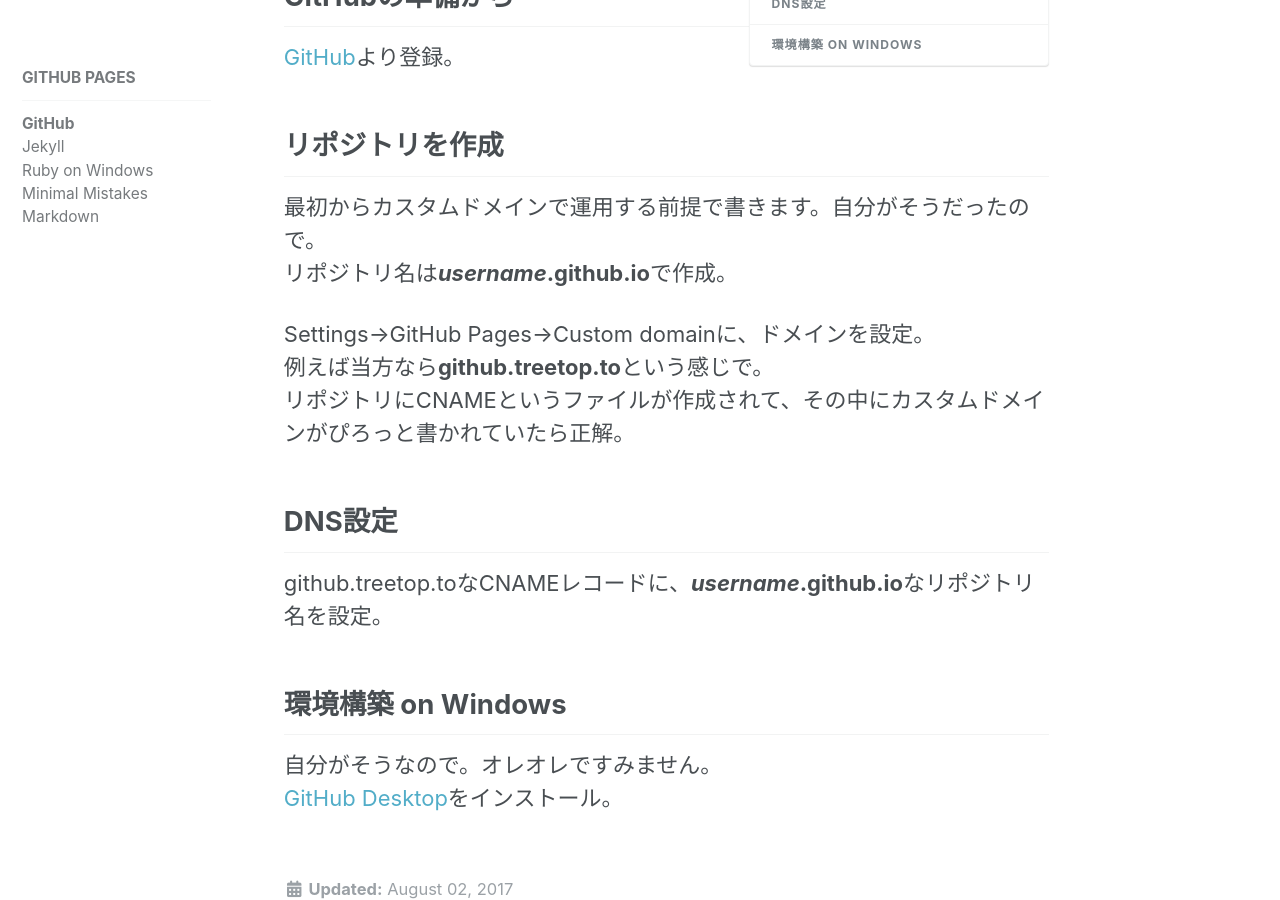
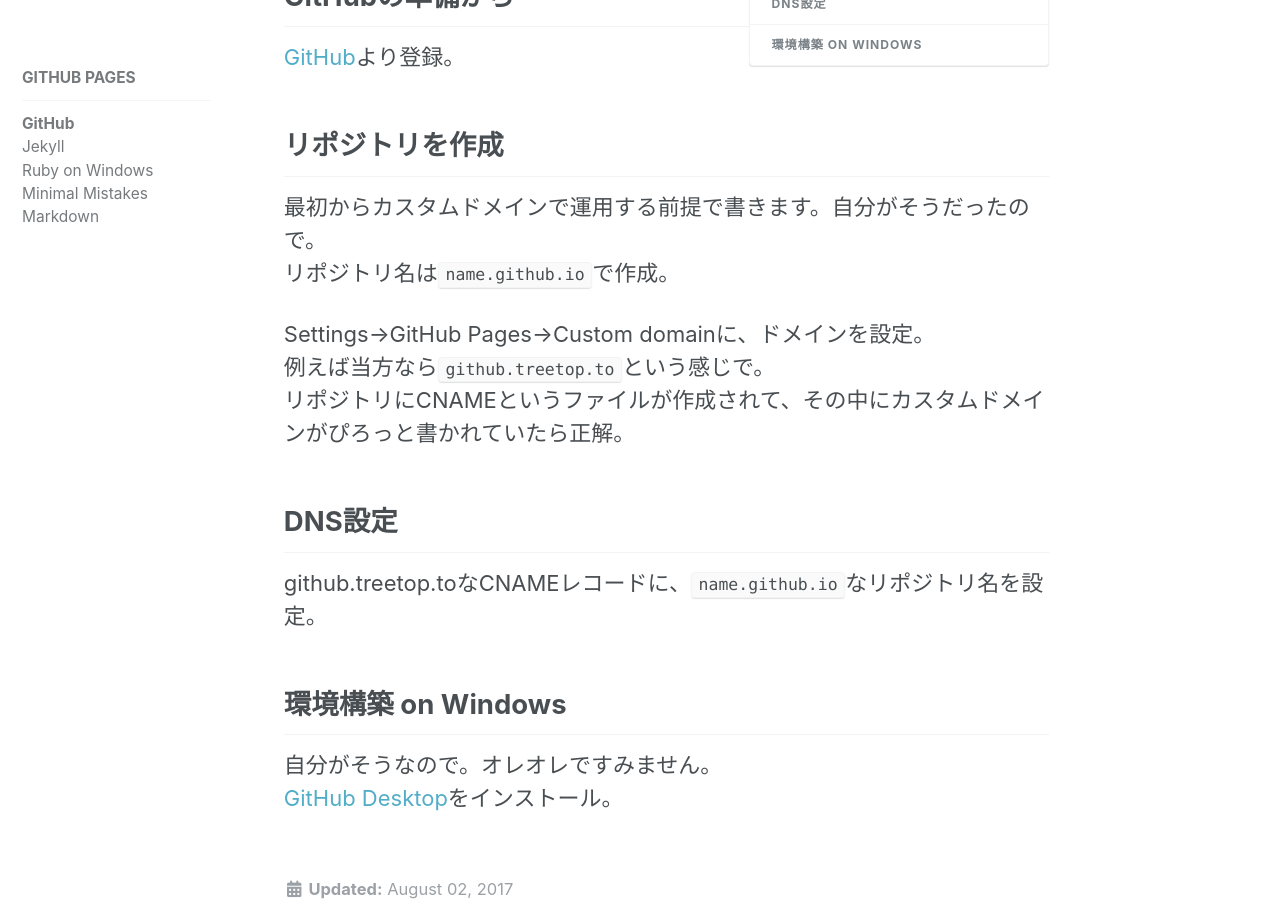
Before and after one commit to laureltreetop/laureltreetop.github.io, a Jekyll site: the page built from _githubpages/01-github.md, in a window 1280 px wide and 900 px high, scrolled down 337 px. Built offline with Jekyll 4.4.1, drawn with Linux system fonts in a browser that asks for light colours; nearby versions of some CDN libraries; comment, search, counter and statistics services are not loaded.

Commit message:
Update 01-github.md

```diff
--- a/_githubpages/01-github.md
+++ b/_githubpages/01-github.md
@@ -11,14 +11,14 @@ GitHub Pagesなのですから、当然最初はGitHubの準備や設定やら
 
 ## リポジトリを作成
 最初からカスタムドメインで運用する前提で書きます。自分がそうだったので。
-リポジトリ名は***username*.github.io**で作成。
+リポジトリ名は`name.github.io`で作成。
 
 Settings→GitHub Pages→Custom domainに、ドメインを設定。
-例えば当方なら**github.treetop.to**という感じで。
+例えば当方なら`github.treetop.to`という感じで。
 リポジトリにCNAMEというファイルが作成されて、その中にカスタムドメインがぴろっと書かれていたら正解。
 
 ## DNS設定
-github.treetop.toなCNAMEレコードに、***username*.github.io**なリポジトリ名を設定。
+github.treetop.toなCNAMEレコードに、`name.github.io`なリポジトリ名を設定。
 
 ## 環境構築 on Windows
 自分がそうなので。オレオレですみません。
```
